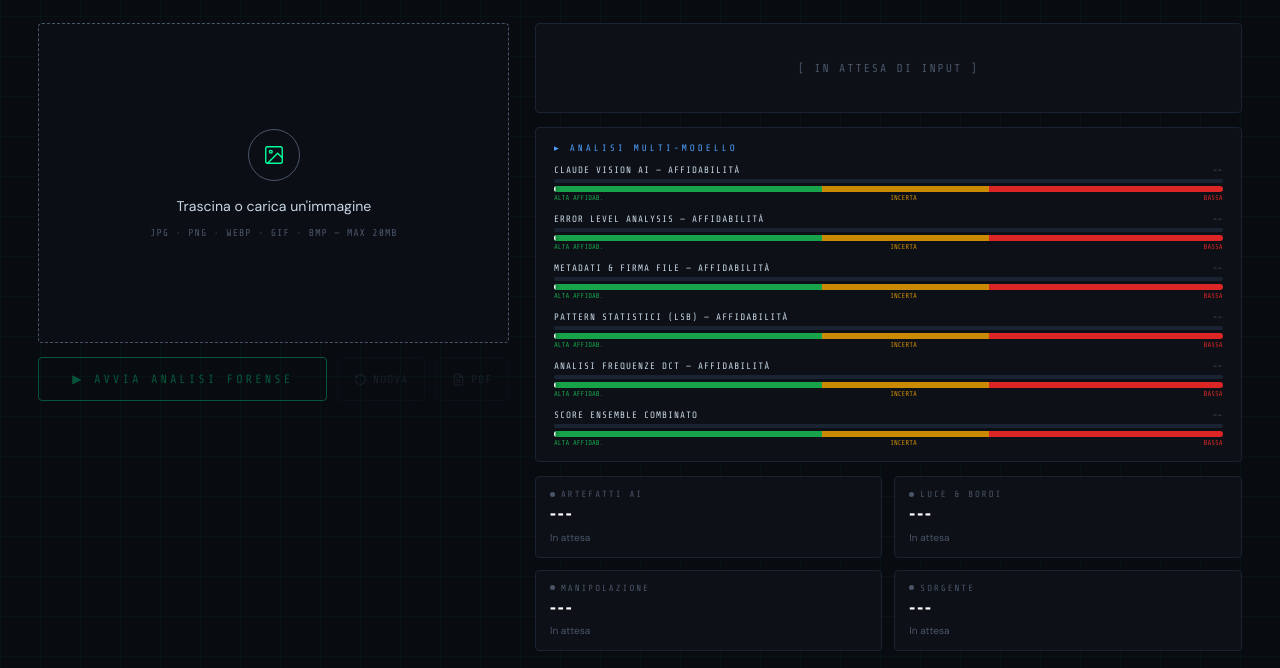
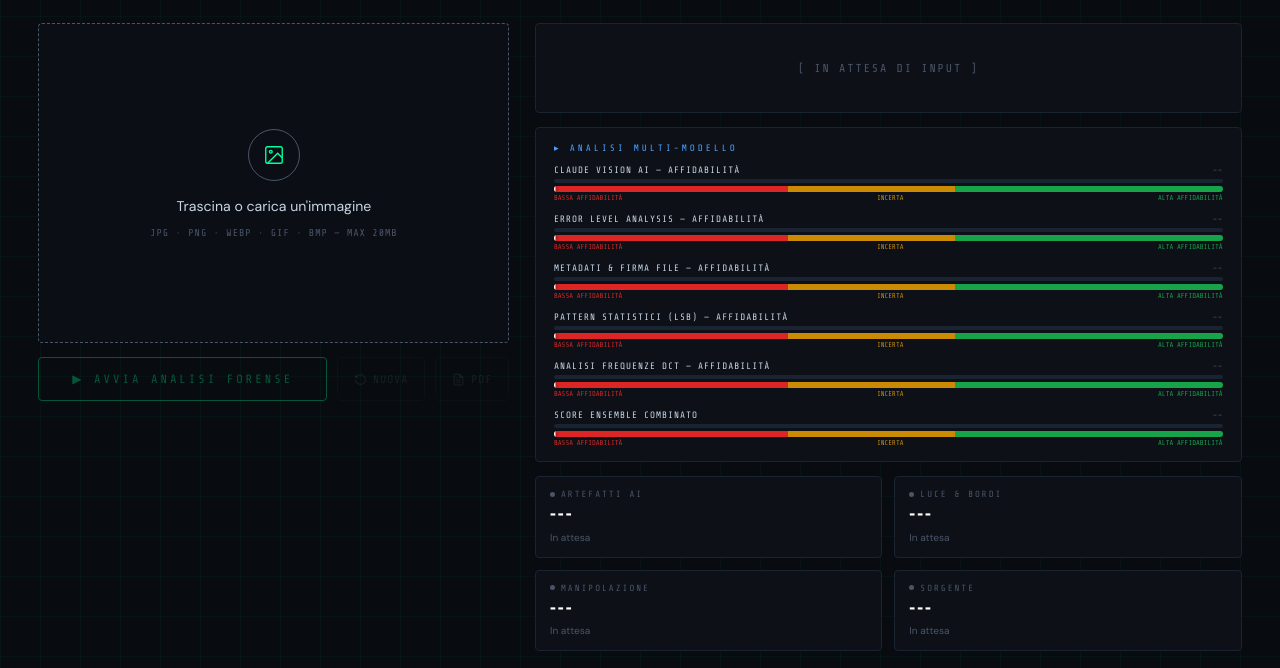
Before and after one commit to robbio20/deep-analysis, a website: page public/index.html in a window 1280 px wide. Shown: the part 104-772 px from the top of the page. Drawn offline with nearby package versions, Linux system fonts and the light colour scheme.

Commit message:
Update bar scale colors and thresholds in HTML

```diff
--- a/public/index.html
+++ b/public/index.html
@@ -135,7 +135,7 @@
   .double-check.agree{background:rgba(0,255,157,0.1);color:var(--accent);border:1px solid rgba(0,255,157,0.3);}
   .double-check.disagree{background:rgba(246,201,14,0.1);color:var(--warn);border:1px solid rgba(246,201,14,0.3);}
   /* BAR SCALE */
-  .bar-scale{position:relative;height:6px;border-radius:3px;overflow:hidden;margin-top:3px;background:linear-gradient(to right,#16a34a 0%,#16a34a 40%,#ca8a04 40%,#ca8a04 65%,#dc2626 65%,#dc2626 100%);}
+  .bar-scale{position:relative;height:6px;border-radius:3px;overflow:hidden;margin-top:3px;background:linear-gradient(to right,#dc2626 0%,#dc2626 35%,#ca8a04 35%,#ca8a04 60%,#16a34a 60%,#16a34a 100%);}
   .bar-scale-marker{position:absolute;top:-1px;width:3px;height:8px;background:#fff;border-radius:1px;transform:translateX(-50%);box-shadow:0 0 4px rgba(0,0,0,0.6);transition:left 1.2s cubic-bezier(0.4,0,0.2,1);}
   .bar-scale-labels{display:flex;justify-content:space-between;font-family:'Share Tech Mono',monospace;font-size:0.44rem;color:var(--muted);margin-top:2px;}
   /* SUSPECT ZONES on image */
@@ -228,37 +228,37 @@
           <div class="conf-bar-header"><span class="conf-bar-label">CLAUDE VISION AI — AFFIDABILITÀ</span><span class="conf-bar-val" id="val1">--</span></div>
           <div class="conf-bar-bg"><div class="conf-bar-fill fill-green" id="bar1"></div></div>
           <div class="bar-scale"><div class="bar-scale-marker" id="bar1m" style="left:0%"></div></div>
-          <div class="bar-scale-labels"><span style="color:#16a34a">ALTA AFFIDAB.</span><span style="color:#ca8a04">INCERTA</span><span style="color:#dc2626">BASSA</span></div>
+          <div class="bar-scale-labels"><span style="color:#dc2626">BASSA AFFIDABILITÀ</span><span style="color:#ca8a04">INCERTA</span><span style="color:#16a34a">ALTA AFFIDABILITÀ</span></div>
         </div>
         <div class="conf-bar-wrap">
           <div class="conf-bar-header"><span class="conf-bar-label">ERROR LEVEL ANALYSIS — AFFIDABILITÀ</span><span class="conf-bar-val" id="val2">--</span></div>
           <div class="conf-bar-bg"><div class="conf-bar-fill fill-red" id="bar2"></div></div>
           <div class="bar-scale"><div class="bar-scale-marker" id="bar2m" style="left:0%"></div></div>
-          <div class="bar-scale-labels"><span style="color:#16a34a">ALTA AFFIDAB.</span><span style="color:#ca8a04">INCERTA</span><span style="color:#dc2626">BASSA</span></div>
+          <div class="bar-scale-labels"><span style="color:#dc2626">BASSA AFFIDABILITÀ</span><span style="color:#ca8a04">INCERTA</span><span style="color:#16a34a">ALTA AFFIDABILITÀ</span></div>
         </div>
         <div class="conf-bar-wrap">
           <div class="conf-bar-header"><span class="conf-bar-label">METADATI & FIRMA FILE — AFFIDABILITÀ</span><span class="conf-bar-val" id="val3">--</span></div>
           <div class="conf-bar-bg"><div class="conf-bar-fill fill-blue" id="bar3"></div></div>
           <div class="bar-scale"><div class="bar-scale-marker" id="bar3m" style="left:0%"></div></div>
-          <div class="bar-scale-labels"><span style="color:#16a34a">ALTA AFFIDAB.</span><span style="color:#ca8a04">INCERTA</span><span style="color:#dc2626">BASSA</span></div>
+          <div class="bar-scale-labels"><span style="color:#dc2626">BASSA AFFIDABILITÀ</span><span style="color:#ca8a04">INCERTA</span><span style="color:#16a34a">ALTA AFFIDABILITÀ</span></div>
         </div>
         <div class="conf-bar-wrap">
           <div class="conf-bar-header"><span class="conf-bar-label">PATTERN STATISTICI (LSB) — AFFIDABILITÀ</span><span class="conf-bar-val" id="val4">--</span></div>
           <div class="conf-bar-bg"><div class="conf-bar-fill fill-warn" id="bar4"></div></div>
           <div class="bar-scale"><div class="bar-scale-marker" id="bar4m" style="left:0%"></div></div>
-          <div class="bar-scale-labels"><span style="color:#16a34a">ALTA AFFIDAB.</span><span style="color:#ca8a04">INCERTA</span><span style="color:#dc2626">BASSA</span></div>
+          <div class="bar-scale-labels"><span style="color:#dc2626">BASSA AFFIDABILITÀ</span><span style="color:#ca8a04">INCERTA</span><span style="color:#16a34a">ALTA AFFIDABILITÀ</span></div>
         </div>
         <div class="conf-bar-wrap">
           <div class="conf-bar-header"><span class="conf-bar-label">ANALISI FREQUENZE DCT — AFFIDABILITÀ</span><span class="conf-bar-val" id="val6">--</span></div>
           <div class="conf-bar-bg"><div class="conf-bar-fill fill-blue" id="bar6"></div></div>
           <div class="bar-scale"><div class="bar-scale-marker" id="bar6m" style="left:0%"></div></div>
-          <div class="bar-scale-labels"><span style="color:#16a34a">ALTA AFFIDAB.</span><span style="color:#ca8a04">INCERTA</span><span style="color:#dc2626">BASSA</span></div>
+          <div class="bar-scale-labels"><span style="color:#dc2626">BASSA AFFIDABILITÀ</span><span style="color:#ca8a04">INCERTA</span><span style="color:#16a34a">ALTA AFFIDABILITÀ</span></div>
         </div>
         <div class="conf-bar-wrap" style="margin-bottom:0">
           <div class="conf-bar-header"><span class="conf-bar-label">SCORE ENSEMBLE COMBINATO</span><span class="conf-bar-val" id="val5">--</span></div>
           <div class="conf-bar-bg"><div class="conf-bar-fill fill-green" id="bar5" style="height:6px;border-radius:3px;"></div></div>
           <div class="bar-scale"><div class="bar-scale-marker" id="bar5m" style="left:0%"></div></div>
-          <div class="bar-scale-labels"><span style="color:#16a34a">ALTA AFFIDAB.</span><span style="color:#ca8a04">INCERTA</span><span style="color:#dc2626">BASSA</span></div>
+          <div class="bar-scale-labels"><span style="color:#dc2626">BASSA AFFIDABILITÀ</span><span style="color:#ca8a04">INCERTA</span><span style="color:#16a34a">ALTA AFFIDABILITÀ</span></div>
         </div>
       </div>
       <div class="modules-grid">
@@ -645,10 +645,10 @@ function analyzeLSB(imgData){
 
 function computeEnsemble(results){
   const dctScore=results.dct?results.dct.score:30;
-  const fs=Math.round(results.vision.fakeScore*0.52+results.ela.score*0.14+results.exif.score*0.12+results.lsb.score*0.11+dctScore*0.11);
+  const fs=Math.round(results.vision.fakeScore*0.62+results.ela.score*0.11+results.exif.score*0.10+results.lsb.score*0.09+dctScore*0.08);
   let verdict,confidence,cls;
-  if(fs>=65){verdict='PROBABILMENTE ARTIFICIALE';cls='fake';confidence=`${fs}% probabilità AI/manipolazione`;}
-  else if(fs>=40){verdict='INCERTA / AMBIGUA';cls='uncertain';confidence=`Evidenze non conclusive (score: ${fs}%)`;}
+  if(fs>=55){verdict='PROBABILMENTE ARTIFICIALE';cls='fake';confidence=`${fs}% probabilità AI/manipolazione`;}
+  else if(fs>=30){verdict='INCERTA / AMBIGUA';cls='uncertain';confidence=`Evidenze non conclusive (score: ${fs}%)`;}
   else{verdict='PROBABILMENTE AUTENTICA';cls='real';confidence=`${100-fs}% probabilità di autenticità`;}
   return{fakeScore:fs,verdict,confidence,cls,authPct:100-fs};
 }
```
